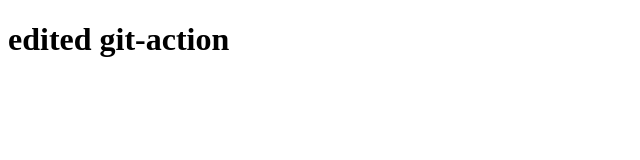
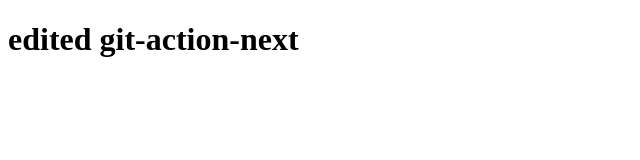
Before and after one commit to rahulgoel-developer/git-next-actions, a Next.js app: page / in a window 1280 px wide. Shown: the top 160 px of the page, without its empty margins (0-640 px from the left). Built offline with nearby package versions, Linux system fonts and the light colour scheme.

Commit message:
change index

```diff
--- a/pages/index.tsx
+++ b/pages/index.tsx
@@ -9,7 +9,7 @@ export default function MyPage() {
           rel="stylesheet"
         />
       </Head>
-      <h1>edited git-action</h1>
+      <h1>edited git-action-next</h1>
     </div>
   );
 }
```
